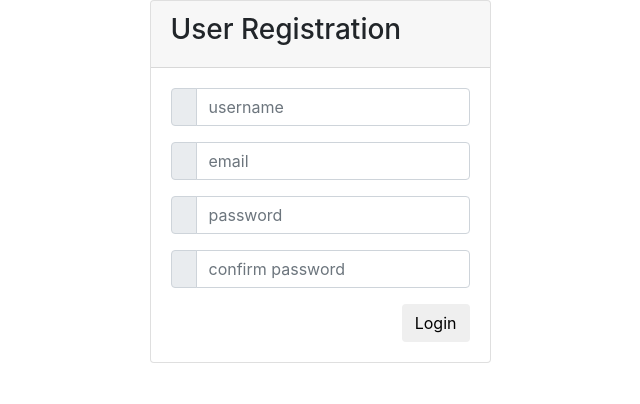
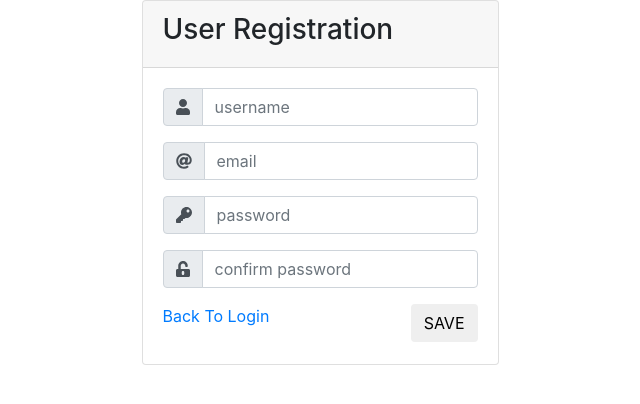
Before and after one commit to sawardekar/Django_Management, a Django app: page /register in a window 1280 px wide. Shown: the top 404 px of the page, without its empty margins (320-960 px from the left). Run offline with Django 3.2, Linux system fonts and the light colour scheme; parts of the project's set-up code (start-up, migrations or seed data) failed here and were passed over; some libraries are stand-ins or nearby versions.

Commit message:
login and register form modification

```diff
--- a/static/templates/hrm/register.html
+++ b/static/templates/hrm/register.html
@@ -15,8 +15,12 @@
 	<!--Custom styles-->
 	<link rel="stylesheet" href="{% static 'css/login.css'%}">
 
-    <script src="{% static 'js/bootstrap.min.js'%}"></script>
-    <script src="{% static 'js/jquery-3.3.1.min.js'%}"></script>
+	<!-- Font Awesome JS -->
+    <script defer src="{% static 'js/solid.js'%}"></script>
+    <script defer src="{% static 'js/fontawesome.js'%}"></script>
+
+	<script src="{% static 'js/jquery-3.3.1.min.js'%}"></script>
+	<script src="{% static 'js/bootstrap.min.js'%}"></script>
 </head>
 <body>
 	<div class="container">
@@ -37,7 +41,7 @@
 						</div>
                         <div class="input-group form-group">
 							<div class="input-group-prepend">
-								<span class="input-group-text"><i class="fas fa-key"></i></span>
+								<span class="input-group-text"><i class="fas fa-at"></i></span>
 							</div>
 							<input type="email" class="form-control" placeholder="email" name="email">
 						</div>
@@ -49,13 +53,14 @@
 						</div>
                         <div class="input-group form-group">
 							<div class="input-group-prepend">
-								<span class="input-group-text"><i class="fas fa-key"></i></span>
+								<span class="input-group-text"><i class="fas fa-unlock-alt"></i></span>
 							</div>
 							<input type="password" class="form-control" placeholder="confirm password" name="password_confirm" id="password_confirm" oninput="check(this)">
 						</div>
 
 						<div class="form-group">
-							<input type="submit" name="" value="Login" class="btn float-right login_btn">
+							<a href="{% url 'login' %}">Back To Login</a>
+							<input type="submit" name="" value="SAVE" class="btn float-right login_btn">
 						</div>
 					</form>
                 </div>
```
Also changed, not shown: static/templates/hrm/login.html (+7 -4 lines), static/templates/hrm/password.html (+13 -4 lines), 1 other file.
